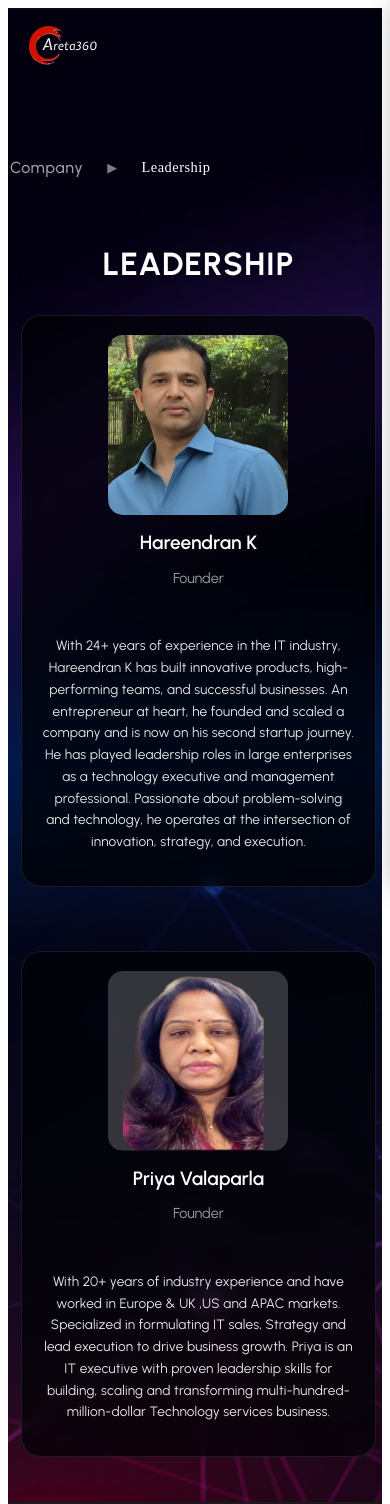
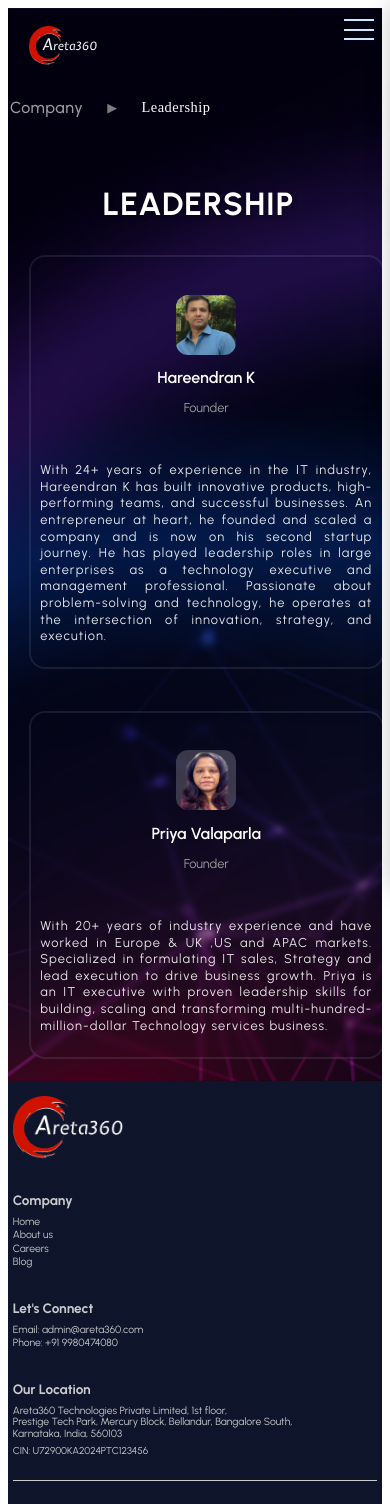
Before and after one commit to ManivelCM/Areta360-website, a React (Create React App) app: page /company/leadership in a window 390 px wide. Shown: the top 1504 px of the page. Built offline with nearby package versions, Linux system fonts and the light colour scheme.

Commit message:
Apply latest UI, footer, header, and backend changes as per user requests and Figma reference

```diff
--- a/src/components/css/Career.css
+++ b/src/components/css/Career.css
@@ -106,6 +106,11 @@
   font-family: 'Urbanist', sans-serif;
 }
 
+.career-title-section p, .benefit-card p, .cta-content p, .box-content p {
+  text-align: justify;
+
+}
+
 .career-title-section p {
   font-size: 1.1rem;
   line-height: 1.6;
@@ -126,7 +131,7 @@
 
 .benefit-card {
   background: rgba(255, 255, 255, 0.1);
-  backdrop-filter: blur(10px);
+  backdrop-filter: blur(1px);
   border-radius: 15px;
   padding: 30px;
   margin: 20px;
--- a/src/components/css/Leadership.css
+++ b/src/components/css/Leadership.css
@@ -1,7 +1,8 @@
 .leadership-container {
-  padding-top: 60px;
-  min-height: 100vh;
+  padding-top: 72px;
+  height: 100%;
   width: 100%;
+  padding: 0;
   margin: 0;
   position: relative;
   background-image: url('../../assets/images/bg-img3.png');
@@ -71,29 +72,33 @@
   display: flex;
   flex-direction: column;
   gap: 2rem;
+  max-width: 900px;
+  margin: 0 auto;
+  width: 100%;
 }
 
 .profile-card {
   display: flex;
-  gap: 2rem;
-  background: rgba(1, 2, 5, 0.7);
-  backdrop-filter: blur(10px);
-  border: 1px solid rgba(204, 230, 255, 0.1);
-  border-radius: 20px;
-  padding: 2rem;
-  margin-bottom: 2rem;
+  gap: 0.6rem;
+  backdrop-filter: blur(3px);
+  border: 2px solid rgba(204, 230, 255, 0.1);
+  border-radius: 16px;
+  padding: 0.6rem 1.2rem;
+  margin-bottom: 0.6rem;
   animation: fadeIn 1s ease-out;
 }
 
 .profile-left {
-  flex: 0 0 300px;
+  flex: 0 0 180px;
+  margin-top: 18px;
 }
 
 .profile-image {
-  width: 300px;
-  height: 300px;
-  border-radius: 15px;
+  width: 120px;
+  height: 120px;
+  border-radius: 12px;
   overflow: hidden;
+  margin: 10px auto 0 auto;
 }
 
 .profile-image img {
@@ -115,6 +120,7 @@
   font-weight: 600;
   margin-bottom: 0.5rem;
   font-family: 'Urbanist', sans-serif;
+  text-align: center;
 }
 
 .profile-position {
@@ -122,29 +128,30 @@
   font-size: 1.1rem;
   margin-bottom: 1.5rem;
   font-family: 'Urbanist', sans-serif;
+  text-align: center;
 }
 
 .profile-description {
   color: rgba(255, 255, 255, 0.9);
-  font-size: 1rem;
-  line-height: 1.6;
-  font-family: 'Urbanist';
-  letter-spacing: 0.2px;
+  font-size: 15px;
+  line-height: 1.3;
+  font-family: 'Urbanist', sans-serif;
+  letter-spacing: 1.1px;
+  text-align: justify;
+  margin-top: 25px;
 }
 
 @media (max-width: 1200px) {
   .profile-card {
-    gap: 1.5rem;
-    padding: 1.8rem;
+    gap: 1rem;
+    padding: 1rem;
   }
-
   .profile-left {
-    flex: 0 0 250px;
+    flex: 0 0 120px;
   }
-
   .profile-image {
-    width: 250px;
-    height: 250px;
+    width: 100px;
+    height: 100px;
   }
 }
 
@@ -153,58 +160,58 @@
     flex-direction: column;
     align-items: center;
     text-align: center;
-    padding: 1.5rem;
-    gap: 1.5rem;
+    padding: 0.8rem;
+    gap: 1rem;
   }
-
   .profile-left {
     flex: 0 0 auto;
   }
-
   .profile-image {
-    width: 200px;
-    height: 200px;
+    width: 80px;
+    height: 80px;
   }
-
   .profile-name {
-    font-size: 1.3rem;
+    font-size: 1.1rem;
   }
-
   .profile-position {
-    font-size: 1rem;
-    margin-bottom: 1rem;
+    font-size: 0.9rem;
+    margin-bottom: 0.7rem;
   }
-
   .profile-description {
-    font-size: 0.9rem;
+    font-size: 0.85rem;
   }
 }
 
 @media (max-width: 480px) {
-  .leadership-content {
-    padding: 0 1rem;
+  .profile-card {
+    padding: 0.6rem;
+    gap: 0.7rem;
   }
+  .profile-image {
+    width: 60px;
+    height: 60px;
+  }
+  .profile-name {
+    font-size: 1rem;
+  }
+  .profile-position {
+    font-size: 0.8rem;
+  }
+  .profile-description {
+    font-size: 0.8rem;
+  }
+}
 
-  .profile-card {
-    padding: 1.2rem;
-    gap: 1.2rem;
+@media (max-width: 900px) {
+  .leadership-profiles {
+    max-width: 90vw;
   }
+}
 
-  .profile-image {
-    width: 180px;
-    height: 180px;
-  }
-
-  .profile-name {
-    font-size: 1.2rem;
-  }
-
-  .profile-position {
-    font-size: 0.9rem;
-  }
-
-  .profile-description {
-    font-size: 0.85rem;
+@media (max-width: 480px) {
+  .leadership-profiles {
+    max-width: 98vw;
+    padding: 0 2vw;
   }
 }
 
--- a/src/components/footer/Footer.css
+++ b/src/components/footer/Footer.css
@@ -1,11 +1,14 @@
 @import url('https://fonts.googleapis.com/css2?family=Urbanist:wght@400;500;600;700&display=swap');
 
 .footer {
-  background-color: rgba(26, 26, 26, 1);
-  color: #ffffff;
-  padding: 16px 0 0 0;
+  background: radial-gradient(ellipse at bottom center, rgba(30, 64, 175, 0.32) 0%, rgba(1, 8, 32, 0.95) 0%);
+  backdrop-filter: blur(10px);
+  -webkit-backdrop-filter: blur(10px);
+  color: #CACBCC;
+  padding: 8px 0 0 0;
   margin-top: auto;
   font-family: 'Urbanist', sans-serif;
+  min-height: unset;
 }
 
 .footer-content {
@@ -19,25 +22,35 @@
 }
 
 .footer-logo img {
-  height: 45px;
+  height: 36px;
   width: auto;
 }
 
 .footer-tagline {
   font-size: 0.95rem;
-  color: #ffffff;
+  color: #CACBCC;
   margin: 0.3rem 0;
   font-weight: 600;
   letter-spacing: 0.05em;
 }
 
 .footer-main {
+  max-width: 1200px;
+  margin: auto;
+  padding-bottom: 0;
+  gap: 8px;
+  border-bottom: none;
   display: flex;
   justify-content: space-between;
-  max-width: 1200px;
-  margin: auto;
-  padding-bottom: 8px;
-  border-bottom: 1px solid #ddd;
+  align-items: flex-start;
+}
+
+.footer-divider {
+  margin-top: 14px;
+  margin-bottom: 0;
+  border: none;
+  border-top: 1px solid #CACBCC;
+  width: 100%;
 }
 
 .footer-left {
@@ -45,9 +58,9 @@
 }
 
 .footer-logo {
-  width: 150px;
-  margin-bottom: 4px;
-  margin-top: 18px;
+  width: 90px;
+  margin-bottom: 2px;
+  margin-top: 10px;
 }
 
 .footer-brands {
@@ -70,17 +83,18 @@
   flex: 3;
   justify-content: space-between;
   width: 100%;
+  gap: 8px;
 }
 
 .footer-columns > div {
-  margin-right: 20px;
-  min-width: 180px;
+  margin-right: 6px;
+  min-width: 100px;
 }
 
 .footer-columns h4 {
-  margin-bottom: 4px;
-  font-size: 16px;
-  color: #fff;
+  margin-bottom: 8px;
+  font-size: 14px;
+  color: #CACBCC;
 }
 
 .footer-columns ul {
@@ -89,15 +103,16 @@
   margin: 0;
 }
 
-.footer-columns li {
-  margin-bottom: 3px;
-  font-size: 14px;
+.footer-columns li,
+.footer-columns a {
+  font-size: 11px;
+  margin-bottom: 1px;
+  line-height: 1.1;
 }
 
 .footer-columns a {
-  color: #fff;
+  color: #CACBCC;
   text-decoration: none;
-  font-size: 14px;
 }
 
 .footer-columns a:hover {
@@ -109,10 +124,10 @@
   justify-content: space-between;
   align-items: center;
   max-width: 1200px;
-  margin: 20px auto 0 auto;
-  font-size: 14px;
-  color: #fff;
-  padding: 8px 0 8px 0;
+  margin: 6px auto 0 auto;
+  font-size: 11px;
+  color: #CACBCC;
+  padding: 2px 0 2px 0;
   width: 100%;
 }
 
@@ -122,13 +137,11 @@
   gap: 16px;
 }
 
-.footer-social a svg {
-  width: 24px;
-  height: 24px;
-  margin-left: 10px;
-  vertical-align: middle;
-  fill: #fff;
-  transition: fill 0.2s;
+.footer-social a svg,
+.footer-social a img {
+  width: 15px;
+  height: 15px;
+  margin-left: 4px;
 }
 
 .footer-social a:hover svg {
@@ -153,7 +166,7 @@
 }
 
 .footer-address {
-  color: #ffffff;
+  color: #CACBCC;
   line-height: 1.2;
   margin: 0.3rem 0;
   font-weight: 500;
@@ -171,7 +184,7 @@
 }
 
 .footer-cin {
-  color: #ffffff;
+  color: #CACBCC;
   margin: 0.3rem 0;
   font-size: 0.85rem;
   font-weight: 500;
@@ -191,7 +204,7 @@
 }
 
 .footer-nav a {
-  color: #cccccc;
+  color: #CACBCC;
   text-decoration: none;
   transition: color 0.3s ease;
   font-size: 0.85rem;
@@ -226,7 +239,7 @@
 .social-links svg {
   width: 16px;
   height: 16px;
-  color: #ffffff;
+  color: #CACBCC;
 }
 
 .footer-copyright {
@@ -311,7 +324,7 @@
 
   .footer-columns h4 {
     font-size: 0.85rem;
-    margin-bottom: 2px;
+    margin-bottom: 8px;
   }
 
   .footer-columns li,
@@ -341,3 +354,11 @@
     margin-top: 0;
   }
 }
+
+.footer a,
+.footer h4,
+.footer li,
+.footer p,
+.footer span {
+  color: #CACBCC !important;
+}
--- a/src/components/footer/Footer.js
+++ b/src/components/footer/Footer.js
@@ -2,12 +2,14 @@
 import { Link } from 'react-router-dom';
 import './Footer.css';
 import logo from '../../assets/icons/logo.png';
+import { SiMedium } from 'react-icons/si';
+import { FaLinkedin, FaInstagram, FaYoutube } from 'react-icons/fa';
 
 const Footer = () => (
   <footer className="footer">
     <div className="footer-main">
       <div className="footer-left">
-        <img src={logo} alt="Areta360 Logo" className="footer-logo" />
+        <img src={logo} alt="Areta360 Logo" className="footer-logo" style={{width: '110px'}} />
       </div>
       <div className="footer-columns">
         <div>
@@ -19,27 +21,26 @@
             <li><Link to="/blog">Blog</Link></li>
           </ul>
         </div>
+
         <div>
-          <h4>Values</h4>
+          <h4>Let's Connect</h4>
           <ul>
-            <li>Make customer Successful</li>
-            <li>Be Accountable</li>
-            <li>Deliver Excellence</li>
+            <li><a href="mailto:admin@areta360.com" style={{color: '#CACBCC'}}>Email: admin@areta360.com</a></li>
+            <li><a href="tel:+919980474080" style={{color: '#CACBCC'}}>Phone: +91 9980474080</a></li>
           </ul>
         </div>
         <div>
-          <h4>Contact</h4>
+          <h4>Our Location</h4>
           <ul>
-            <li>
-              Areta360 Technologies Private Limited, 1st floor,<br />
-              Prestige Tech Park, Mercury Block, Bellandur, Bangalore South,<br />
-              Karnataka, India, 560103
-            </li>
-            <li><strong>CIN :</strong> U62013KA2024PTC194221</li>
+            <li>Areta360 Technologies Private Limited, 1st floor,<br />
+            Prestige Tech Park, Mercury Block, Bellandur, Bangalore South,<br />
+            Karnataka, India, 560103</li>
+            <li style={{marginTop: '6px', color: '#CACBCC', fontSize: '10px'}}>CIN: U72900KA2024PTC123456</li>
           </ul>
         </div>
       </div>
     </div>
+    <hr className="footer-divider" />
     <div className="footer-bottom">
       <div className="footer-copyright">
         <p>Copyright © 2024 Areta360 Technologies Private Limited. All rights reserved.</p>
--- a/src/components/header/Header.css
+++ b/src/components/header/Header.css
@@ -15,7 +15,7 @@
   backdrop-filter: blur(10px);
   box-shadow: none;
   border: none;
-  width: 90%;
+  width: 99%;
   margin-left: 10px;
 }
 
@@ -51,7 +51,8 @@
   border: none;
   cursor: pointer;
   padding: 0;
-  z-index: 10;
+  z-index: 2000;
+  position: relative;
 }
 
 .hamburger span {
@@ -131,7 +132,7 @@
   top: 100%;
   left: 0;
   transform: none;
-  background: rgba(1, 2, 5, 0.95);
+  background:rgba(30, 64, 175, 0.32);
   backdrop-filter: blur(10px);
   border: 1px solid rgba(204, 230, 255, 0.1);
   border-radius: 8px;
@@ -154,7 +155,7 @@
   transform: rotate(45deg);
   width: 8px;
   height: 8px;
-  background: rgba(1, 2, 5, 0.95);
+  background: rgba(47, 49, 58, 0.95);
   border-left: 1px solid rgba(204, 230, 255, 0.1);
   border-top: 1px solid rgba(204, 230, 255, 0.1);
 
@@ -191,7 +192,7 @@
 .dropdown-menu a {
   padding: 0.8rem 1.5rem;
   display: block;
-  color: #555;
+  color: #fff;
   font-size: 0.95rem;
   text-align: left;
   transition: all 0.3s ease;
@@ -199,7 +200,7 @@
 
 .dropdown-menu a:hover {
   background: rgba(204, 230, 255, 0.1);
-  color: #555;
+  color: #fff;
 }
 
 @media (max-width: 1024px) {
@@ -223,7 +224,10 @@
 
   .hamburger {
     display: flex;
-    z-index: 1002;
+    z-index: 2000;
+    position: absolute;
+    right: 3rem;
+    top: 1.2rem;
   }
 
   .nav-overlay {
@@ -369,3 +373,14 @@
     max-width: none;
   }
 }
+
+.active-link {
+  background: rgba(82, 84, 88, 0.32);
+  color: #fff !important;
+  font-weight: 700;
+  border-radius: 8px;
+  padding: 0.2rem 1rem;
+  border: none;
+  box-shadow: 0 2px 8px rgba(0,0,0,0.04);
+  transition: background 0.2s, color 0.2s;
+}
--- a/src/components/js/Careers.js
+++ b/src/components/js/Careers.js
@@ -133,8 +133,7 @@
               </div>
               <h3>Grow in a Diverse & Dynamic Team</h3>
               <p>
-                Our team brings together talent from various backgrounds and perspectives. We believe diversity drives creativity, innovation, and
-                better outcomes.
+                Our team brings together talent from various backgrounds and perspectives. We believe diversity drives creativity, innovation, and better outcomes.
               </p>
             </div>
 
```
Also changed, not shown: server.js (+27 -10 lines), src/components/css/AboutUs.css (+7 -3 lines), src/components/header/Header.js (+16 -10 lines).
